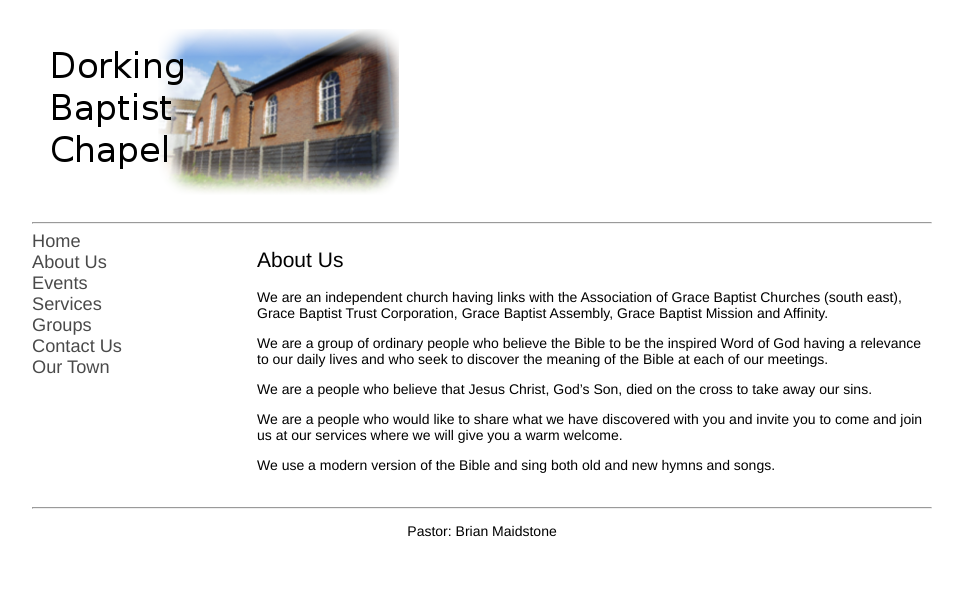
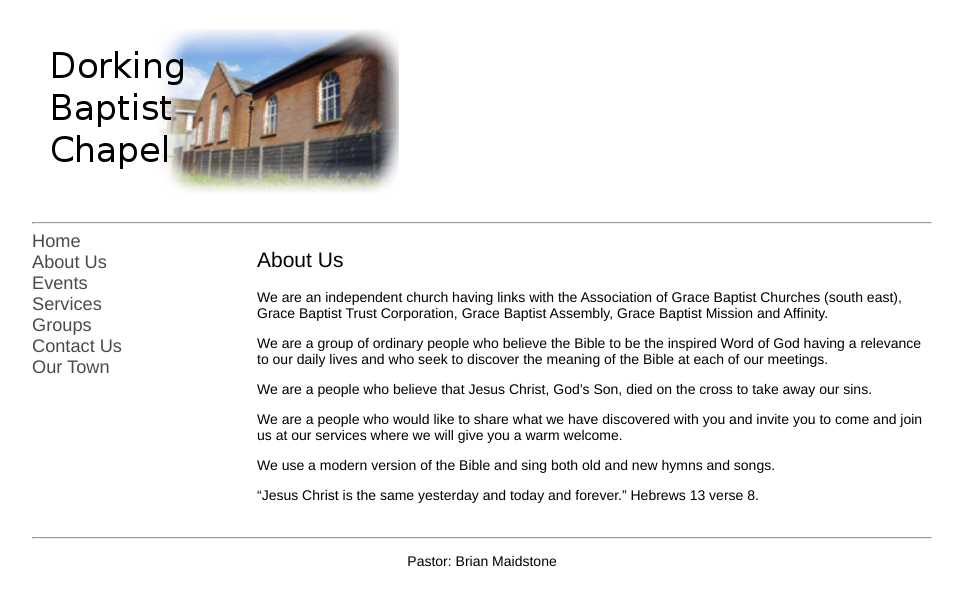
Before and after one commit to pandastreet/dorkingbaptistchapel.org.uk, a Jekyll site: the page built from about-us.md, in a window 1280 px wide. Shown: the top 606 px of the page, without its empty margins (158-1121 px from the left). Built offline with Jekyll 4.4.1, drawn with Linux system fonts in a browser that asks for light colours; our own code applies the rules of GitHub Pages for plain Markdown files.

Commit message:
Update about-us.md

```diff
--- a/about-us.md
+++ b/about-us.md
@@ -13,3 +13,5 @@ We are a people who believe that Jesus Christ, God's Son, died on the cross to t
 We are a people who would like to share what we have discovered with you and invite you to come and join us at our services where we will give you a warm welcome.
 
 We use a modern version of the Bible and sing both old and new hymns and songs.
+
+"Jesus Christ is the same yesterday and today and forever." Hebrews 13 verse 8.
```
